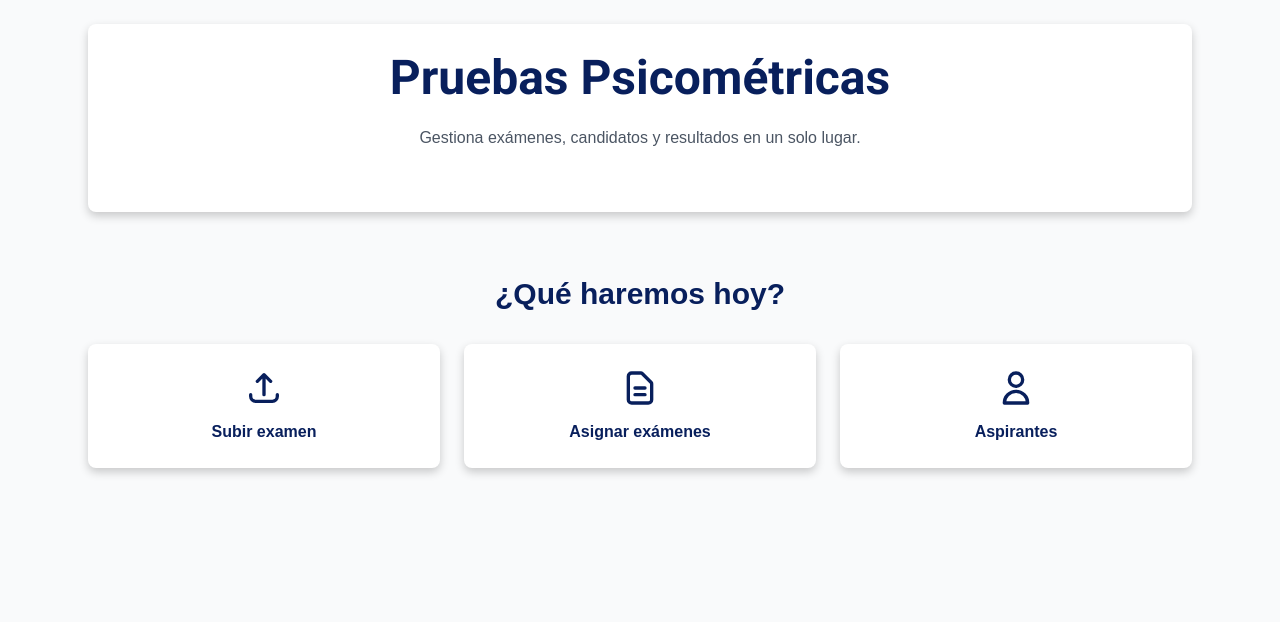
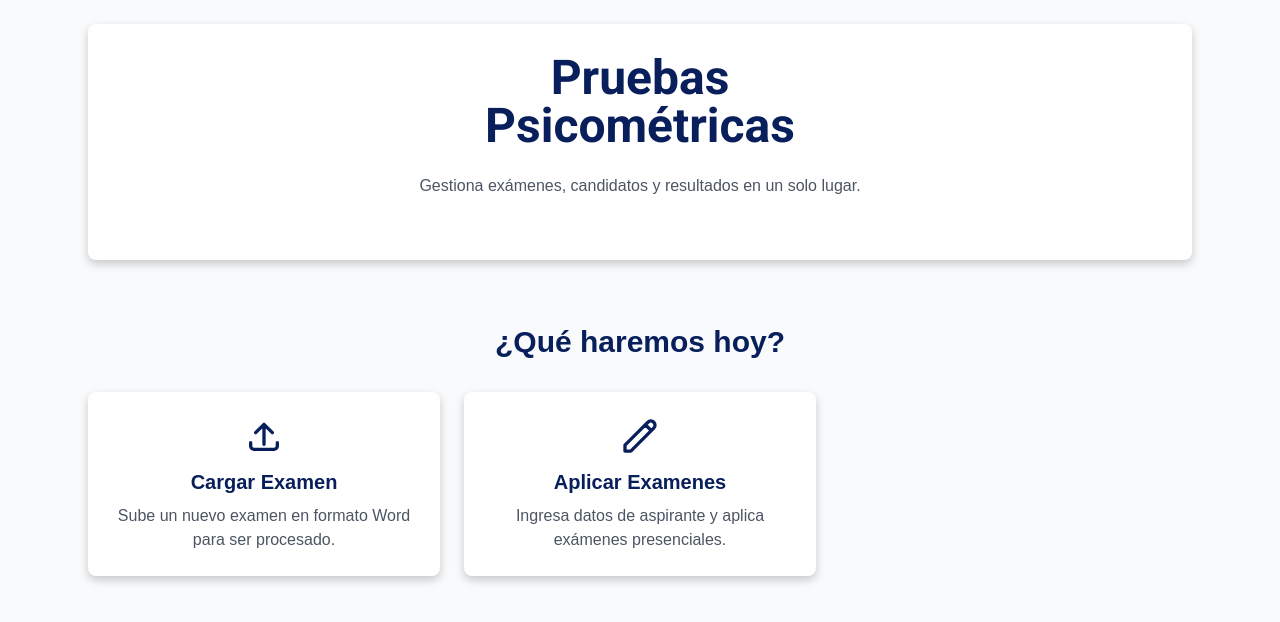
Before and after one commit to SistemasForgesa/RH-PSICOMETRICO, a Flask app: page / in a window 1280 px wide. Shown: the part 80-702 px from the top of the page. Run offline with Flask 3, Linux system fonts and the light colour scheme; parts of the project's set-up code (start-up, migrations or seed data) failed here and were passed over; some libraries are stand-ins or nearby versions.

Commit message:
Update home.html

```diff
--- a/app/templates/home.html
+++ b/app/templates/home.html
@@ -1,37 +1,31 @@
 {% extends 'layout.html' %}{% block content %}
-<section class="grid md:grid-cols-1 gap-10 items-center mb-16"> {# Cambiado a md:grid-cols-1 para centrar mejor el texto #}
-  <div class="text-center mx-auto">
+      <section class="grid md:grid-cols-1 gap-10 items-center mb-16 text-center">
+        <div class="mx-auto">
           <h1 class="text-4xl md:text-5xl font-extrabold text-[#081f5c] mb-6">
-      Pruebas Psicométricas {# Texto en una sola línea en el HTML #}
+            Pruebas <br>Psicométricas
           </h1>
           <p class="text-gray-600 mb-8">
             Gestiona exámenes, candidatos y resultados&nbsp;en un solo lugar.
           </p>
-  </div>
-</section>
+        </div>{# Fin del contenedor de texto #}
+      </section>{# Eliminada la imagen y su contenedor #}
+      <h2 class="text-center text-3xl font-bold text-[#081f5c] mb-8">¿Qué haremos hoy?</h2>{# Texto modificado #}
+      <div class="grid md:grid-cols-3 gap-6 mb-20">
+        {# Tarjeta para Cargar Examen #}
+        <a href="{{ url_for('rh.upload_exam') }}" class="card p-6 hover:shadow-lg transition text-center"> {# Asegúrate de que la ruta sea correcta, usé 'rh.upload_exam' como ejemplo #}
+          <svg class="w-10 h-10 mx-auto text-[#081f5c] mb-3" fill="none" stroke="currentColor" stroke-width="2" viewBox="0 0 24 24"><path stroke-linecap="round" stroke-linejoin="round" d="M4 16v2a2 2 0 002 2h12a2 2 0 002-2v-2M7 10l5-5m0 0l5 5m-5-5v12"/></svg>{# Icono original de subir #}
+          <h3 class="font-bold text-xl text-[#081f5c] mb-2">Cargar Examen</h3>
+          <p class="text-gray-600">Sube un nuevo examen en formato Word para ser procesado.</p>
+        </a>
 
-<h2 class="text-center text-3xl font-bold text-[#081f5c] mb-8">¿Qué haremos hoy?</h2>
-<div class="grid md:grid-cols-3 gap-6 mb-20">
-  <a href="/rh/subir" class="card p-6 hover:shadow-lg transition text-center">
-    {# Icono para Subir examen #}
-    <svg class="w-10 h-10 mx-auto text-[#081f5c] mb-3" fill="none" stroke="currentColor" viewBox="0 0 24 24" xmlns="http://www.w3.org/2000/svg">
-        <path stroke-linecap="round" stroke-linejoin="round" stroke-width="2" d="M4 16v1a3 3 0 003 3h10a3 3 0 003-3v-1m-4-8l-4-4m0 0L8 8m4-4v12"></path>
-    </svg>
-    <h3 class="font-bold">Subir examen</h3>
+        {# Nueva tarjeta para Aplicar Examen #}
+        <a href="{{ url_for('apply.apply') }}" class="card p-6 hover:shadow-lg transition text-center">
+            <svg class="w-10 h-10 mx-auto text-[#081f5c] mb-3" fill="none" stroke="currentColor" viewBox="0 0 24 24" xmlns="http://www.w3.org/2000/svg"><path stroke-linecap="round" stroke-linejoin="round" stroke-width="2" d="M15.232 5.232l3.536 3.536m-2.036-5.036a2.5 2.5 0 113.536 3.536L6.5 21.036H3v-3.572L16.732 3.732z"></path></svg> {# Icono de edición/lápiz, puedes cambiarlo si prefieres otro #}
+            <h3 class="font-bold text-xl text-[#081f5c] mb-2">Aplicar Examenes</h3>
+            <p class="text-gray-600">Ingresa datos de aspirante y aplica exámenes presenciales.</p>
         </a>
-  <a href="/rh/asignar" class="card p-6 hover:shadow-lg transition text-center">
-    {# Nuevo Icono para Asignar exámenes (ejemplo: documento con flecha) #}
-    <svg class="w-10 h-10 mx-auto text-[#081f5c] mb-3" fill="none" stroke="currentColor" viewBox="0 0 24 24" xmlns="http://www.w3.org/2000/svg">
-        <path stroke-linecap="round" stroke-linejoin="round" stroke-width="2" d="M9 12h6m-6 4h6m2 5H7a2 2 0 01-2-2V5a2 2 0 012-2h5.586a1 1 0 01.707.293l5.414 5.414a1 1 0 01.293.707V19a2 2 0 01-2 2z"></path>
-    </svg>
-    <h3 class="font-bold">Asignar exámenes</h3>
-  </a>
-  <a href="/rh/aspirantes" class="card p-6 hover:shadow-lg transition text-center">
-    {# Nuevo Icono para Aspirantes (ejemplo: icono de usuario simple) #}
-    <svg class="w-10 h-10 mx-auto text-[#081f5c] mb-3" fill="none" stroke="currentColor" viewBox="0 0 24 24" xmlns="http://www.w3.org/2000/svg">
-        <path stroke-linecap="round" stroke-linejoin="round" stroke-width="2" d="M16 7a4 4 0 11-8 0 4 4 0 018 0zM12 14a7 7 0 00-7 7h14a7 7 0 00-7-7z"></path>
-    </svg>
-    <h3 class="font-bold">Aspirantes</h3>
-  </a>
+
+        {# Aquí podrías agregar las tarjetas para "Aspirantes" y "Resultados" más adelante #}
+
       </div>
 {% endblock %}
```
Lines whose indentation alone changed are shown as unchanged.
